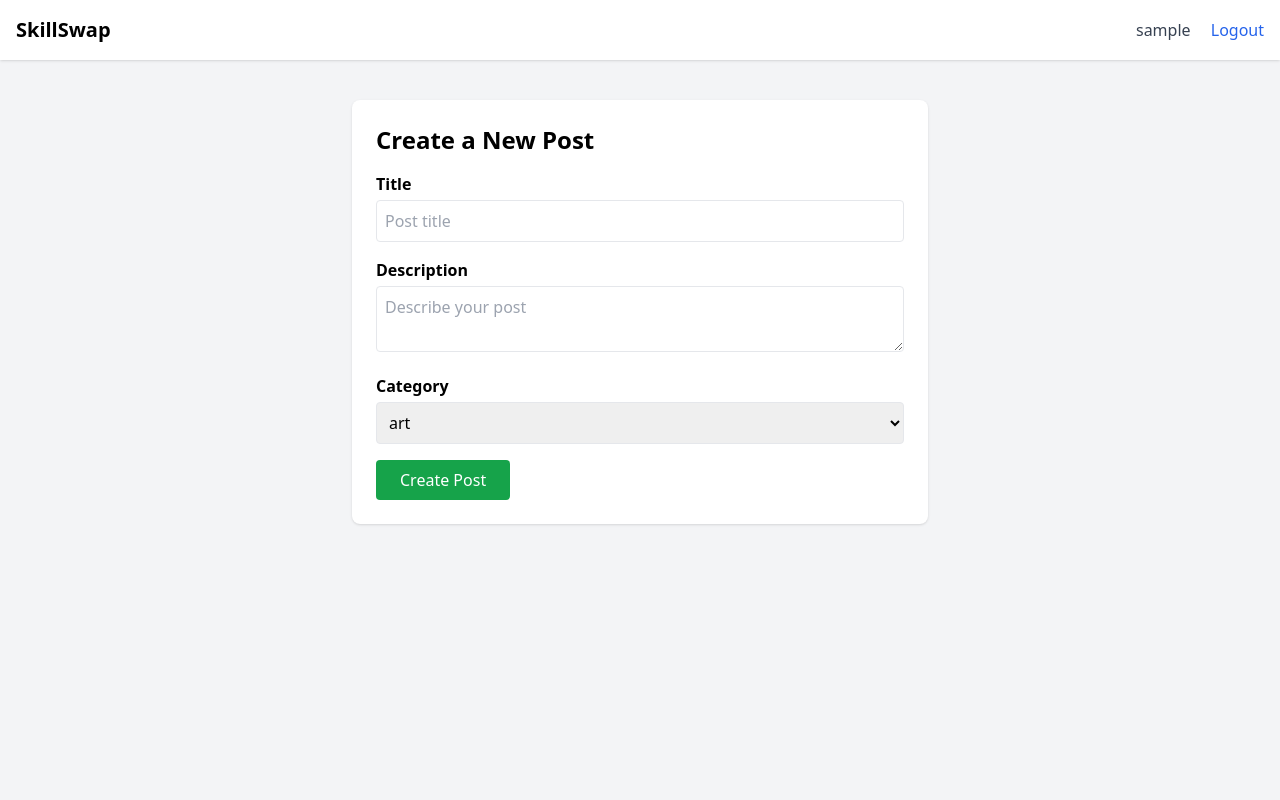
After one commit to b3an5j/SkillSwap, a Flask app: page /create-post in a window 1280 px wide. The commit adds this page. Run offline with Flask 3, Linux system fonts and the light colour scheme; the visitor is signed in with stand-in values (Sample User, id 1); data comes from the database, SQL or seed files in the repository; some libraries are stand-ins or nearby versions.

Commit message:
link create post

```diff
--- a/app.py
+++ b/app.py
@@ -65,6 +65,7 @@ def logout():
     return redirect("/")
 
 @app.post("/post")
+@app.post("/post")
 def create_post_route():
     try:
         username = session["user"]
@@ -82,7 +83,16 @@ def create_post_route():
     if not create_post(data):
         return "Failed to create post", 500
 
-    return "Post created!", 201
+    return redirect("/me?created=1")
+
+
+@app.route("/create-post", methods=["GET"])
+def create_post_page():
+    if "uid" not in session:
+        return redirect("/login")
+
+    categories = get_all_categories()
+    return render_template("create_post.html", categories=categories)
 
 
 @app.put("/post/<int:post_id>")
--- /dev/null
+++ b/templates/create_post.html
@@ -0,0 +1,55 @@
+<!DOCTYPE html>
+<html lang="en">
+<head>
+    <meta charset="UTF-8">
+    <title>Create Post</title>
+    <script src="https://cdn.tailwindcss.com"></script>
+</head>
+
+<body class="bg-gray-100 min-h-screen">
+
+    <nav class="bg-white shadow p-4 flex justify-between items-center">
+        <a href="/discover" class="text-xl font-bold hover:underline">SkillSwap</a>
+        <div class="space-x-4">
+            <a href="/me" class="text-gray-700 hover:underline">{{ session["user"] }}</a>
+            <a href="/logout" class="text-blue-600 hover:underline">Logout</a>
+        </div>
+    </nav>
+
+    <div class="max-w-xl mx-auto mt-10 bg-white p-6 rounded-lg shadow">
+        <h2 class="text-2xl font-bold mb-4">Create a New Post</h2>
+
+        <form action="/post" method="POST" class="space-y-4">
+
+            <div>
+                <label class="block font-semibold mb-1">Title</label>
+                <input name="title" required
+                       class="w-full border p-2 rounded"
+                       placeholder="Post title">
+            </div>
+
+            <div>
+                <label class="block font-semibold mb-1">Description</label>
+                <textarea name="description" required
+                          class="w-full border p-2 rounded"
+                          placeholder="Describe your post"></textarea>
+            </div>
+
+            <div>
+                <label class="block font-semibold mb-1">Category</label>
+                <select name="category_id" required
+                        class="w-full border p-2 rounded">
+                    {% for cat in categories %}
+                        <option value="{{ cat.id }}">{{ cat.category }}</option>
+                    {% endfor %}
+                </select>
+            </div>
+
+            <button class="bg-green-600 text-white px-6 py-2 rounded hover:bg-green-700">
+                Create Post
+            </button>
+        </form>
+    </div>
+
+</body>
+</html>
```
Also changed, not shown: templates/me.html (+37 -1 lines).
